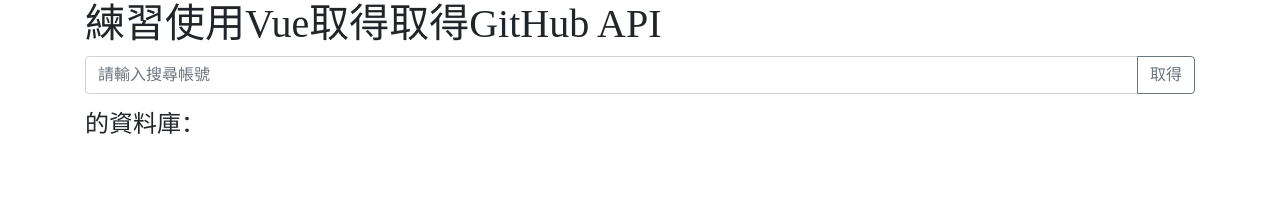
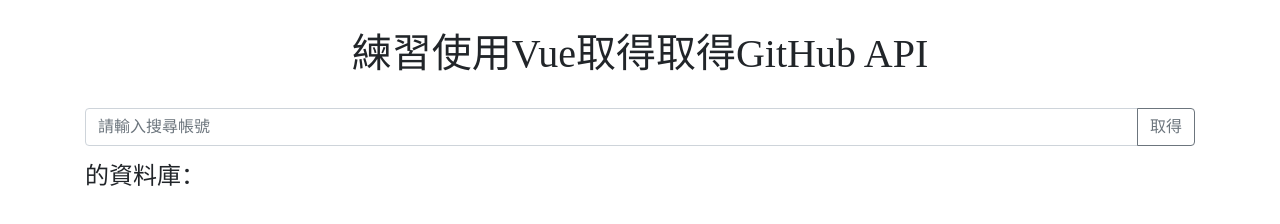
Before and after one commit to yl3030/20200329_vue, a plain HTML site: page index.html in a window 1280 px wide. Drawn offline with nearby package versions, Linux system fonts and the light colour scheme.

Commit message:
finished

```diff
--- a/style.css
+++ b/style.css
@@ -5,7 +5,7 @@
     box-sizing: border-box;
 }
 
-h1 h4{
+h1{
     text-align: center;
     margin: 30px;
 }
```
